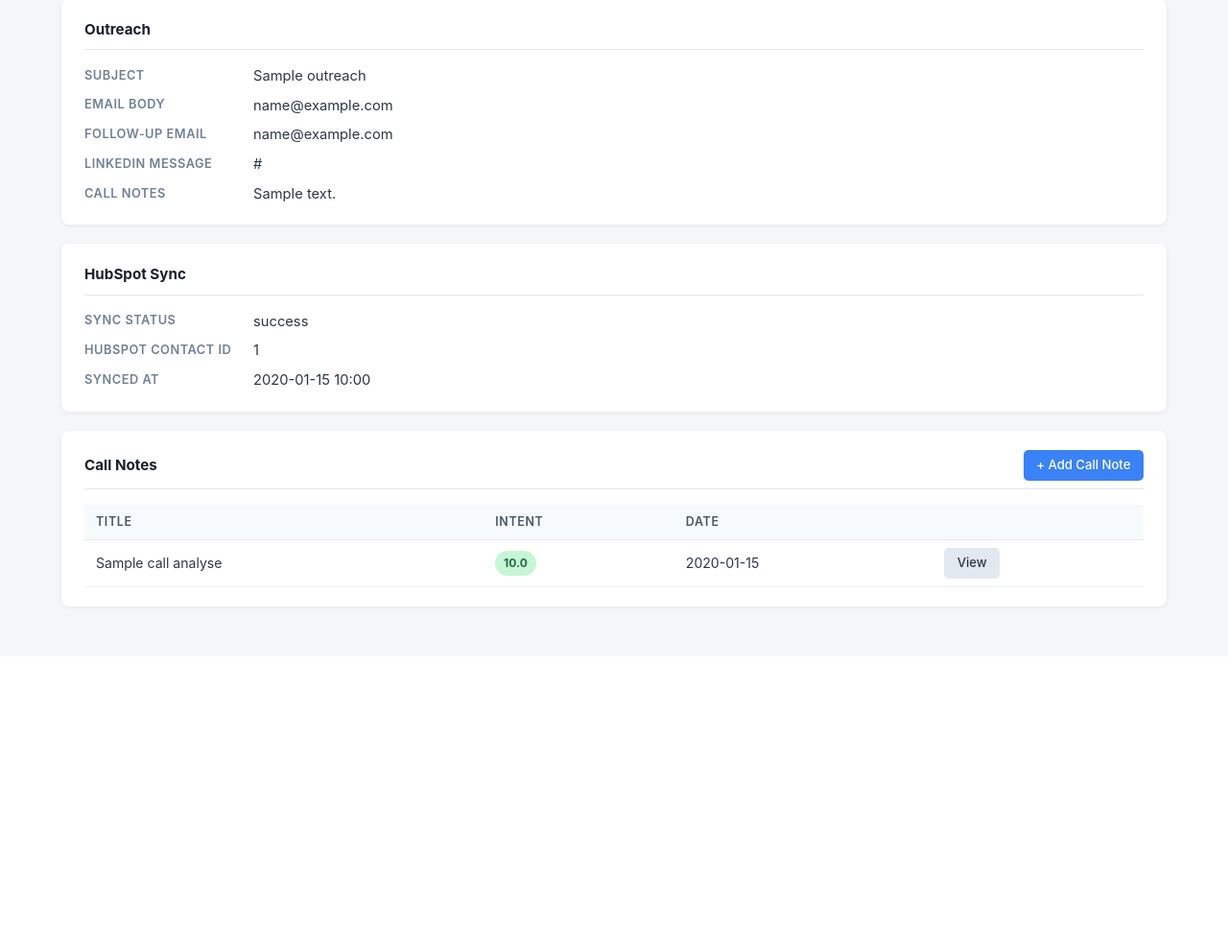
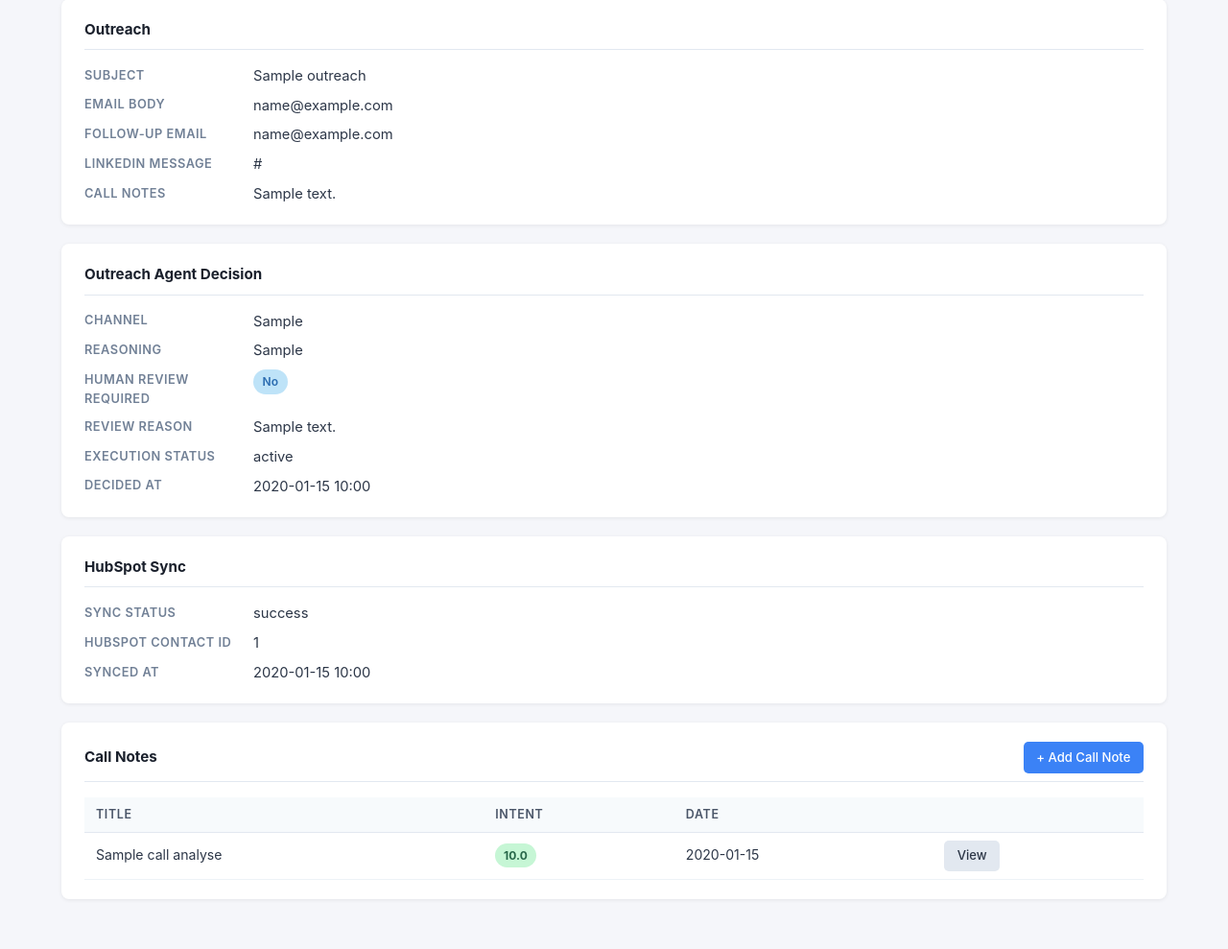
Before and after one commit to jmulvany127/GTM_AI_Automation, a FastAPI app: template templates/lead_detail.html in a window 1280 px wide. Shown: the part 983-1972 px from the top of the page at 96% size. Before the commit the page ends 1618 px from the top, so only its background shows below. Run offline with FastAPI, Linux system fonts and the light colour scheme; the template is opened without the code that fills it: most values are stand-ins (such as "Sample title", 1, 10 or a date in 2020); parts of the project's set-up code (start-up, migrations or seed data) failed here and were passed over.

Commit message:
feat: show outreach agent decision on lead detail page

```diff
--- a/templates/lead_detail.html
+++ b/templates/lead_detail.html
@@ -122,6 +122,47 @@
   {% endif %}
 </div>
 
+<!-- Section 3b: Outreach Agent Decision -->
+<div class="card">
+  <div class="card-header">Outreach Agent Decision</div>
+  {% if execution_log %}
+  <div class="detail-grid">
+    <span class="detail-label">Channel</span>
+    <span class="detail-value">{{ execution_log.chosen_channel or "—" }}</span>
+
+    <span class="detail-label">Reasoning</span>
+    <span class="detail-value" style="white-space:pre-wrap;">{{ execution_log.agent_reasoning or "—" }}</span>
+
+    <span class="detail-label">Human Review Required</span>
+    <span class="detail-value">
+      {% if execution_log.requires_human_review %}
+        <span class="badge badge-needs_review">Yes</span>
+      {% else %}
+        <span class="badge badge-analyzed">No</span>
+      {% endif %}
+    </span>
+
+    {% if execution_log.review_reason %}
+    <span class="detail-label">Review Reason</span>
+    <span class="detail-value">{{ execution_log.review_reason }}</span>
+    {% endif %}
+
+    <span class="detail-label">Execution Status</span>
+    <span class="detail-value">{{ execution_log.execution_status }}</span>
+
+    <span class="detail-label">Decided At</span>
+    <span class="detail-value">{{ execution_log.created_at.strftime("%Y-%m-%d %H:%M") if execution_log.created_at else "—" }}</span>
+  </div>
+  {% elif outreach %}
+  <p class="card-empty">
+    Outreach generated but no agent decision yet.
+    <button class="btn btn-primary" id="run-outreach-btn-{{ lead.id }}" onclick="runOutreachAgent({{ lead.id }}, this)">Run Outreach Agent</button>
+  </p>
+  {% else %}
+  <p class="card-empty">No outreach generated yet.</p>
+  {% endif %}
+</div>
+
 <!-- Section 4: HubSpot Sync -->
 <div class="card">
   <div class="card-header">HubSpot Sync</div>
@@ -211,5 +252,26 @@ async function runAgent(leadId, btn) {
     btn.textContent = original;
   }
 }
+
+async function runOutreachAgent(leadId, btn) {
+  btn.disabled = true;
+  const original = btn.textContent;
+  btn.textContent = 'Running…';
+  try {
+    const res = await fetch('/leads/' + leadId + '/run-outreach-agent', { method: 'POST' });
+    if (!res.ok) {
+      const data = await res.json().catch(() => ({}));
+      alert('Error: ' + (data.detail || res.statusText));
+      btn.disabled = false;
+      btn.textContent = original;
+      return;
+    }
+    window.location.reload();
+  } catch (err) {
+    alert('Request failed: ' + err.message);
+    btn.disabled = false;
+    btn.textContent = original;
+  }
+}
 </script>
 {% endblock %}
```
Also changed, not shown: app/routers/dashboard.py (+10 -0 lines).
